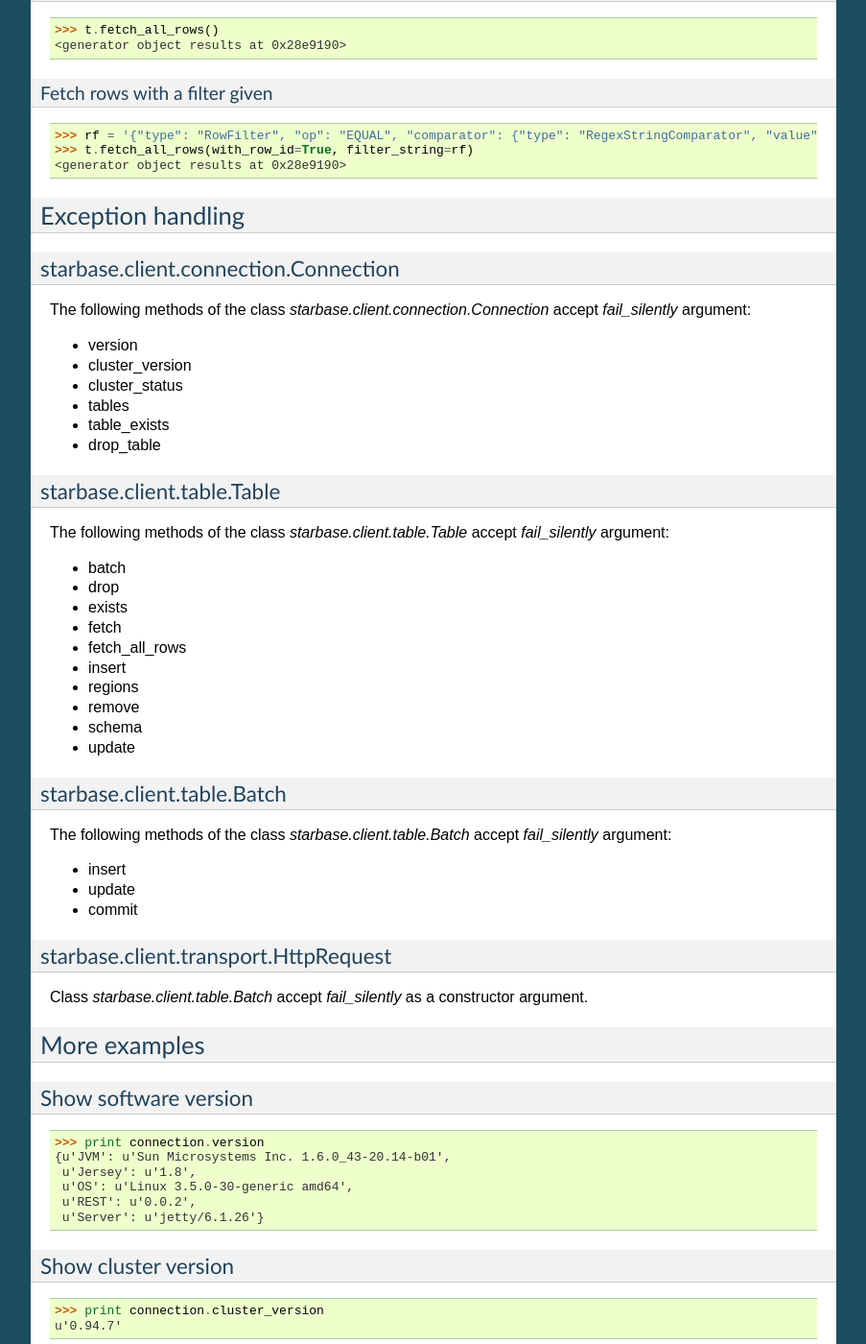
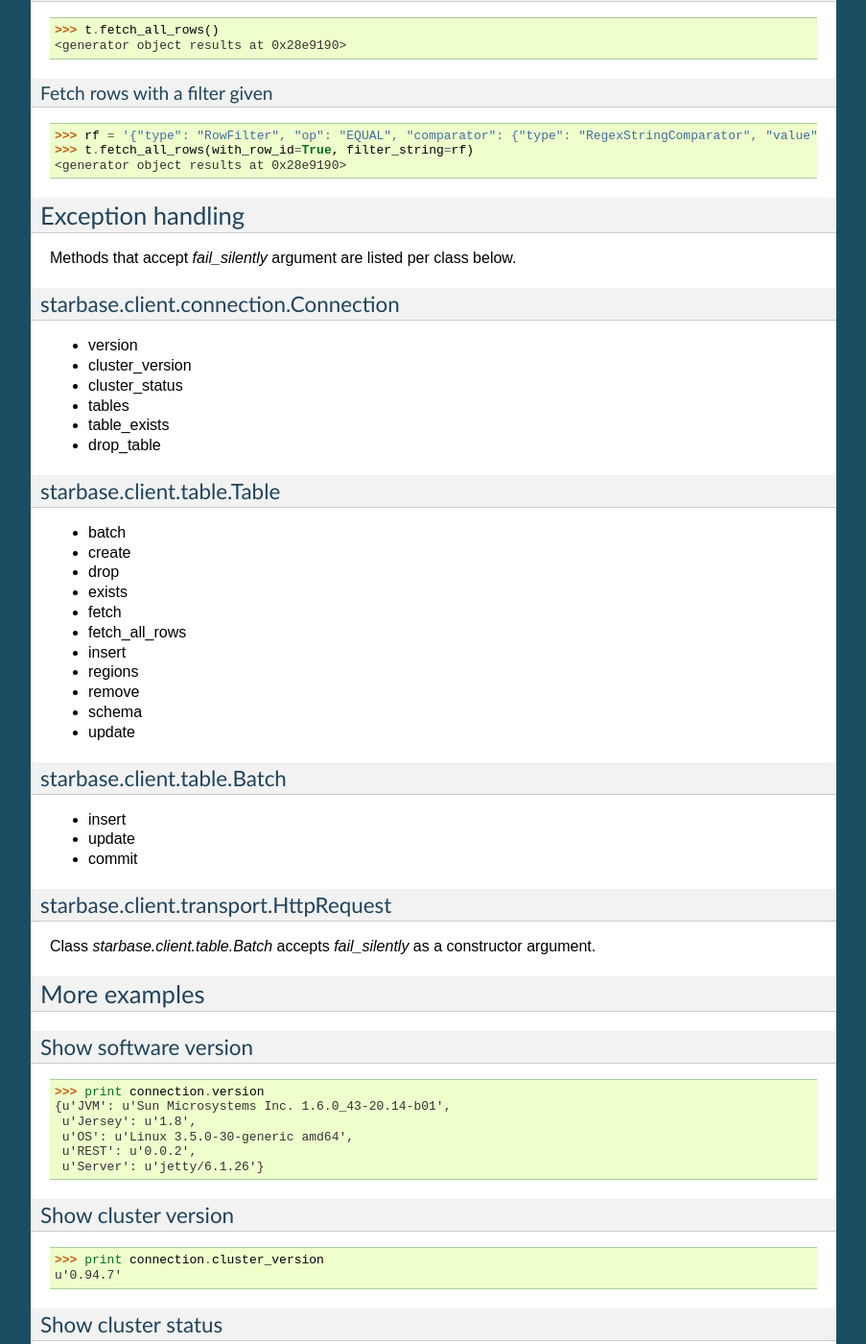
Before and after one commit to barseghyanartur/starbase, a Sphinx documentation site: the page built from docs/index.rst, in a window 1280 px wide and 1400 px high, scrolled down 6281 px. Shown: the whole window at 96% size, without its empty margins (198-1101 px from the left). Built offline with Sphinx 7.4.7, drawn with Linux system fonts in a browser that asks for light colours.

```diff
--- a/docs/index.rst
+++ b/docs/index.rst
@@ -323,10 +323,10 @@ Fetch rows with a filter given
 
 Exception handling
 =========================================
+Methods that accept `fail_silently` argument are listed per class below.
+
 starbase.client.connection.Connection
 -----------------------------------------
-The following methods of the class `starbase.client.connection.Connection` accept `fail_silently` argument:
-
 - version
 - cluster_version
 - cluster_status
@@ -336,9 +336,8 @@ The following methods of the class `starbase.client.connection.Connection` accep
 
 starbase.client.table.Table
 -----------------------------------------
-The following methods of the class `starbase.client.table.Table` accept `fail_silently` argument:
-
 - batch
+- create
 - drop
 - exists
 - fetch
@@ -351,15 +350,13 @@ The following methods of the class `starbase.client.table.Table` accept `fail_si
 
 starbase.client.table.Batch
 -----------------------------------------
-The following methods of the class `starbase.client.table.Batch` accept `fail_silently` argument:
-
 - insert
 - update
 - commit
 
 starbase.client.transport.HttpRequest
 -----------------------------------------
-Class `starbase.client.table.Batch` accept `fail_silently` as a constructor argument.
+Class `starbase.client.table.Batch` accepts `fail_silently` as a constructor argument.
 
 More examples
 =========================================
@@ -413,7 +410,7 @@ Author
 Artur Barseghyan <artur.barseghyan@gmail.com>
 
 Documentation
-====================================
+=========================================
 
 Contents:
 
@@ -422,9 +419,8 @@ Contents:
 
    starbase
 
-
 Indices and tables
-==================
+=========================================
 
 * :ref:`genindex`
 * :ref:`modindex`
--- a/setup.py
+++ b/setup.py
@@ -6,7 +6,7 @@ try:
 except:
   readme = ''
 
-version = '0.2.7'
+version = '0.2.8'
 
 setup(
     name = 'starbase',
```
Also changed, not shown: CHANGELOG.rst (+8 -0 lines), README.rst (+4 -7 lines), 5 other files.
